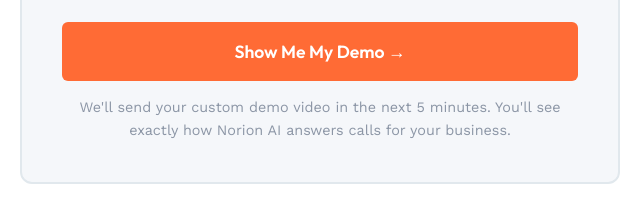
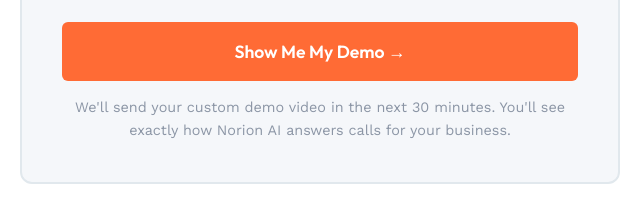
Before and after one commit to EmmanuelVictor62/noriora, a plain HTML site: page index.html in a window 1280 px wide. Shown: the part 3961-4160 px from the top of the page, 320-960 px from the left. Drawn offline with nearby package versions, Linux system fonts and the light colour scheme.

Commit message:
Update index.html

```diff
--- a/index.html
+++ b/index.html
@@ -851,7 +851,7 @@
 
                 <button type="submit" class="form-submit" id="submitBtn">Show Me My Demo →</button>
 
-                <p class="form-subtext">We'll send your custom demo video in the next 5 minutes. You'll see exactly how Norion AI answers calls for your business.</p>
+                <p class="form-subtext">We'll send your custom demo video in the next 30 minutes. You'll see exactly how Norion AI answers calls for your business.</p>
             </form>
         </div>
     </section>
```
